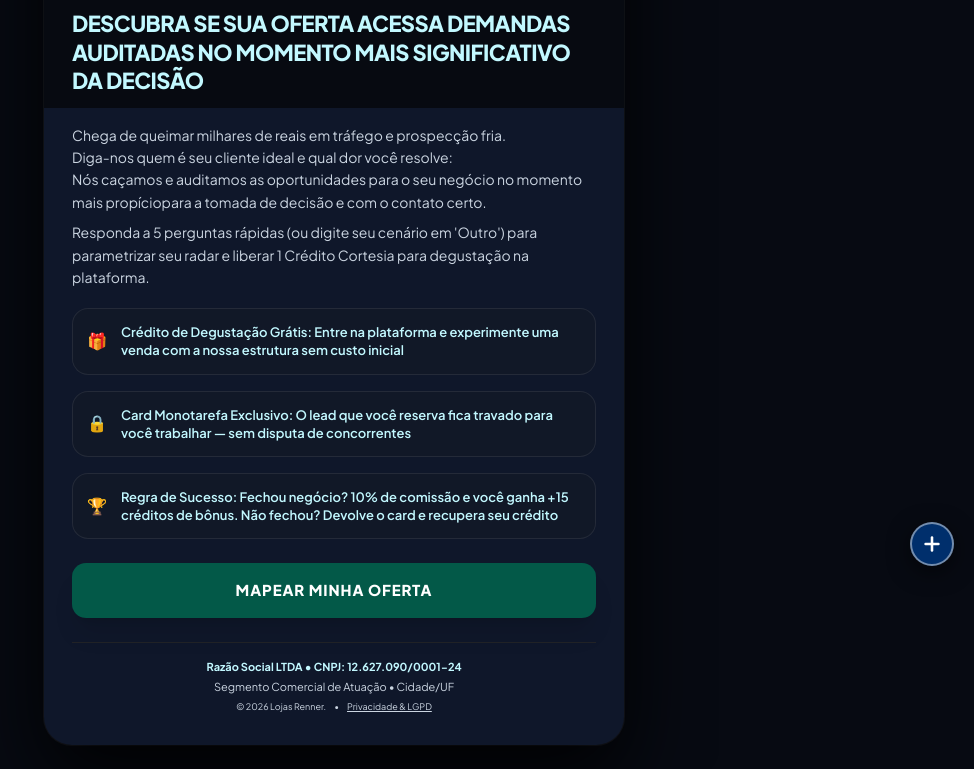
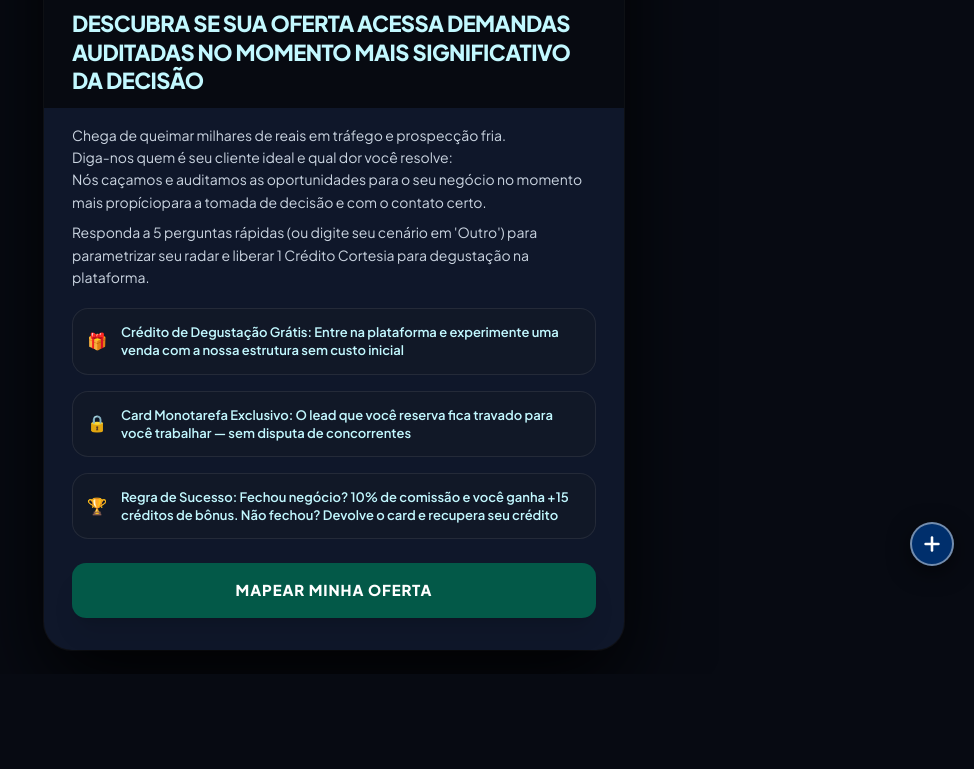
Before and after one commit to fnwdoc/LST_LDR_Premium_lead_hunter, a plain HTML site: page index.html in a window 1280 px wide. Shown: the part 214-983 px from the top of the page, without its empty margins (306-1280 px from the left). After the commit the page ends 888 px from the top, so only its background shows below. Drawn offline with nearby package versions, Linux system fonts and the light colour scheme.

Commit message:
Update index.html

```diff
--- a/index.html
+++ b/index.html
@@ -409,16 +409,6 @@ input:focus, select:focus {
 
     <!-- DADOS CADASTRAIS DA EMPRESA (RODAPÉ) -->
 
-    <div class="footer-company mt-6 pt-4 border-t border-neutral-800/80 text-center space-y-1" style="color:#cbd5e1;">
-      <div style="font-weight:700;color:#c2f8ff;">Razão Social LTDA • CNPJ: 12.627.090/0001-24</div>
-      <div>Segmento Comercial de Atuação • Cidade/UF</div>
-      <div class="flex items-center justify-center gap-2 text-[9px] mt-1.5" style="color:#cbd5e1;">
-        <span>© 2026 Lojas Renner.</span>
-        <span>•</span>
-        <button onclick="openPrivacyModal()" class="underline hover:opacity-80" style="background:none;border:none;color:inherit;cursor:pointer;">Privacidade & LGPD</button>
-      </div>
-    </div>
-
   </div>
 
   <div class="hidden screen-container" id="screen-quiz">
@@ -695,7 +685,7 @@ const questions = [
         "isOther": false
       },
       {
-        "txt": "Outro perfil (digite abaixo quem assina o cheque):",
+        "txt": "Outro perfil (digite abaixo quem aprova orçamento):",
         "score": 22,
         "isKnockout": false,
         "isOther": true,
```
